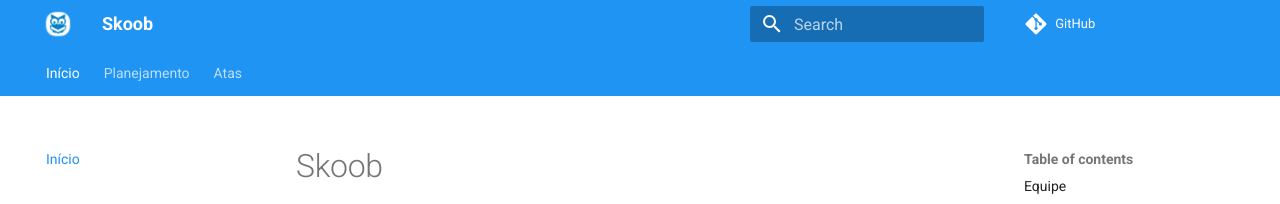
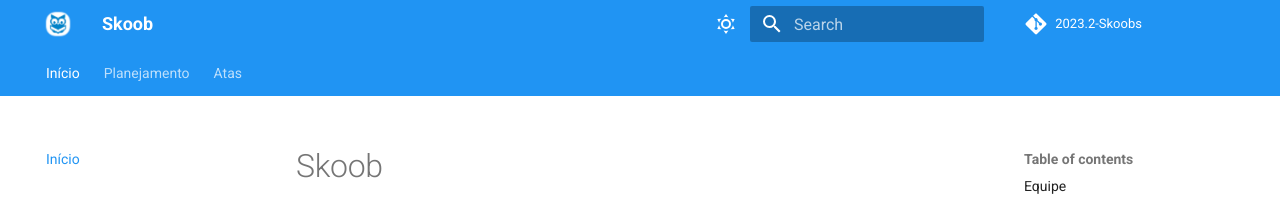
Before and after one commit to Requisitos-de-Software/2023.2-Skoob, an MkDocs documentation site: the page built from docs/index.md, in a window 1280 px wide. Shown: the top 204 px of the page. Built offline with MkDocs 1.6.1 and Material for MkDocs 9.7.7, drawn with Linux system fonts in a browser that asks for light colours; comment, search, counter and statistics services are not loaded.

Commit message:
Update mkdocs.yml

```diff
--- a/mkdocs.yml
+++ b/mkdocs.yml
@@ -1,9 +1,22 @@
+repo_name: 2023.2-Skoobs
 site_name: Skoob
 repo_url: https://github.com/Requisitos-de-Software/2023.2-Skoob
 
 theme:
   palette:
-    - primary: blue
+    # Palette toggle for light mode
+    - scheme: default
+      primary: blue
+      toggle:
+        icon: material/weather-sunny
+        name: Dark mode
+
+  # Palette toggle for dark mode
+    - scheme: slate
+      primary: blue
+      toggle:
+        icon: material/weather-night
+        name: Light mode
 
   logo: planejamento/img/logos/skoob2.png
 
```
